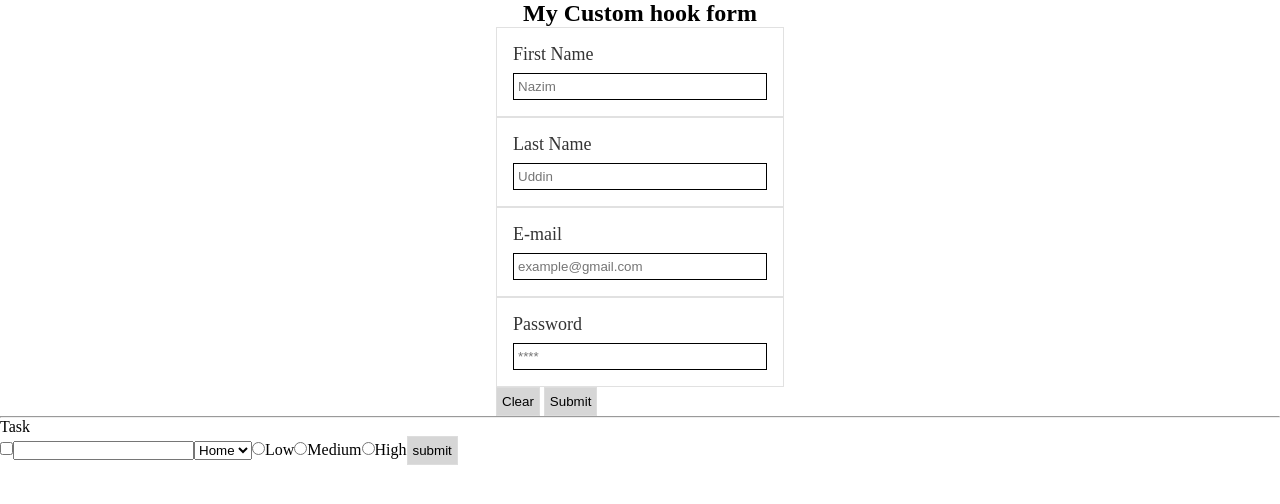
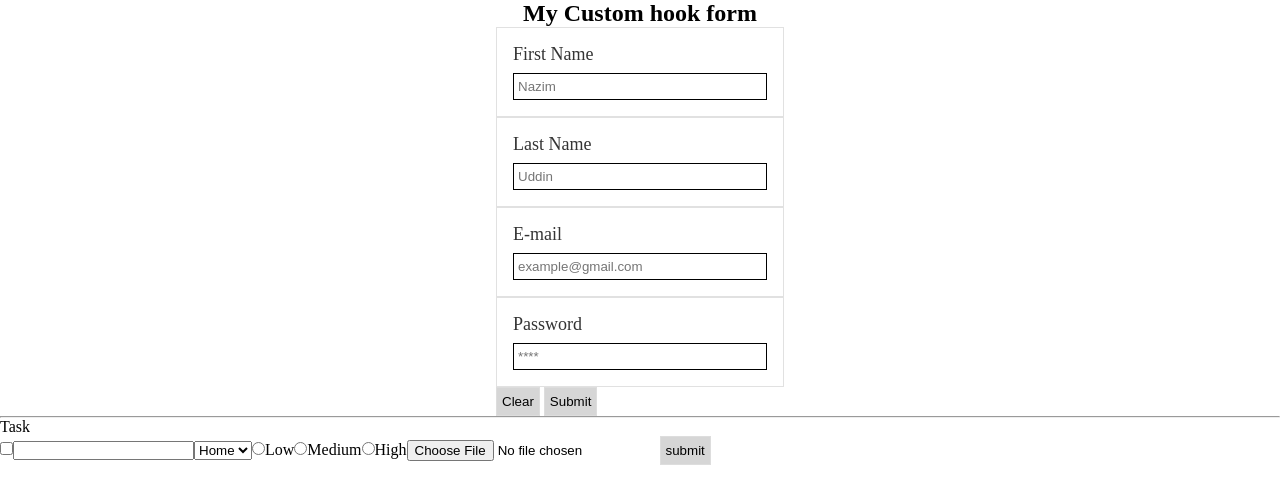
Before and after one commit to Nazim6269/React_Form, a React (Vite) app: page / in a window 1280 px wide. Shown: the top 504 px of the page. Built offline with nearby package versions, Linux system fonts and the light colour scheme.

Commit message:
added file type input

```diff
--- a/src/Components/task/Task.jsx
+++ b/src/Components/task/Task.jsx
@@ -7,6 +7,7 @@ const init = {
   checked: false,
   group: "home",
   priority: "low",
+  file: "",
 };
 
 const Task = () => {
@@ -59,6 +60,12 @@ const Task = () => {
           onChange={handleChange}
         />
         High
+        <input
+          type="file"
+          name={"file"}
+          value={formState.file.value}
+          onChange={handleChange}
+        />
         <Button>submit</Button>
       </form>
     </div>
```
